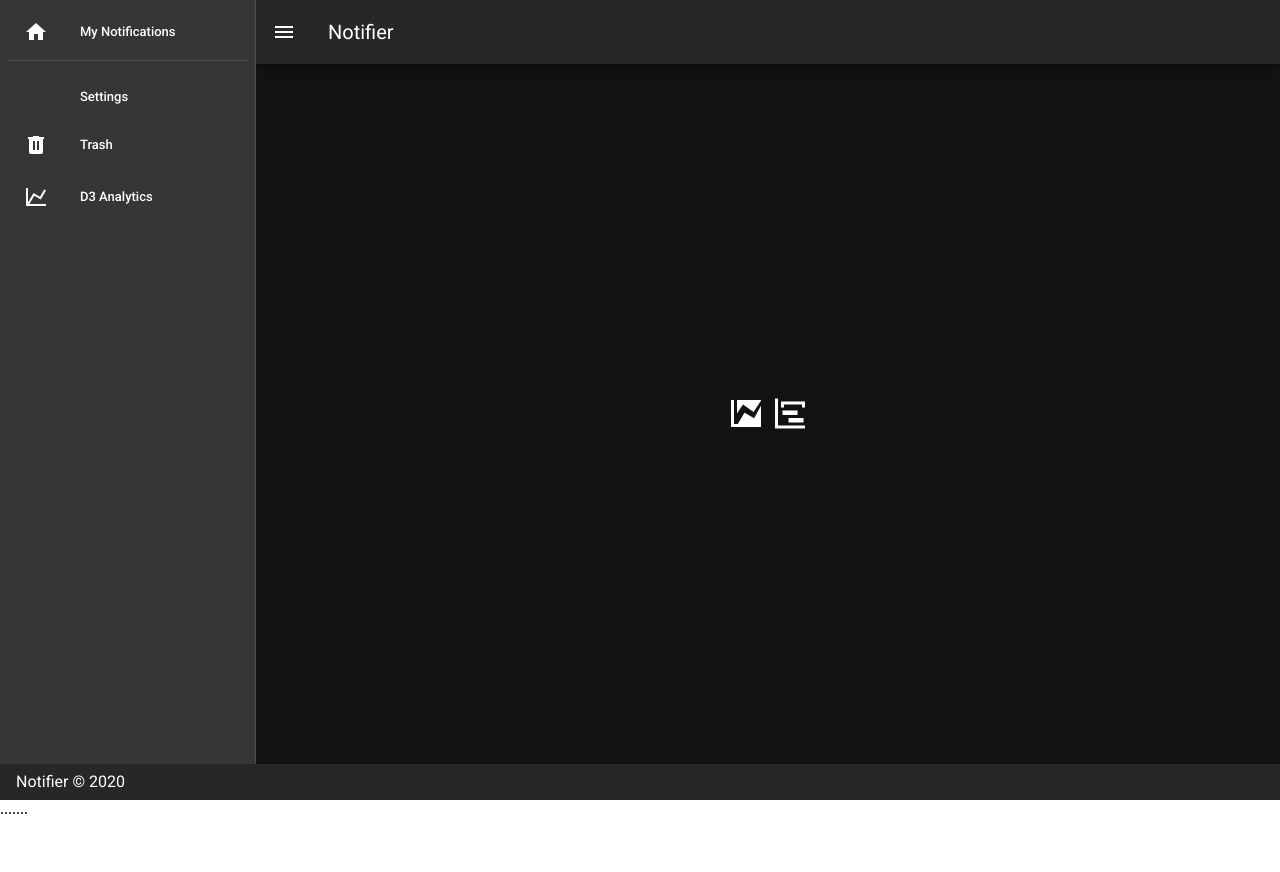
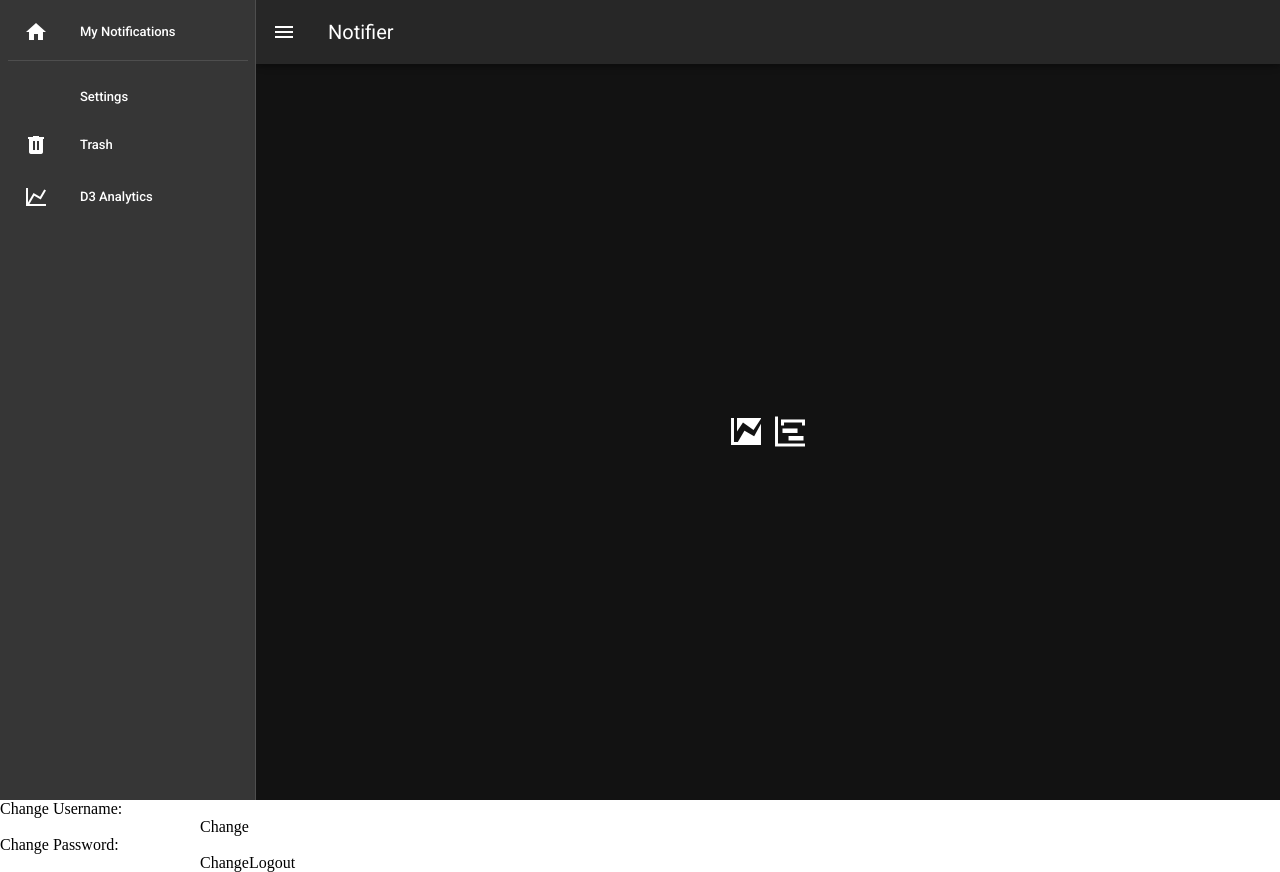
Before and after one commit to DanBullockCS/CSCI3230U-Project, a Vue app in the folder frontend/: page /settings in a window 1280 px wide. Before the commit the page ends 818 px from the top, so only its background shows below. Built offline with nearby package versions, Linux system fonts and the light colour scheme.

Commit message:
added some additional components for setting related tasks in website

```diff
--- a/frontend/src/components/Drawer.vue
+++ b/frontend/src/components/Drawer.vue
@@ -73,9 +73,9 @@
       <v-toolbar-title>Notifier</v-toolbar-title>
     </v-app-bar>
 
-    <v-footer color="gray" app>
+    <!-- <v-footer color="gray" app>
       <span class="white--text">Notifier &copy; 2020</span>
-    </v-footer>
+    </v-footer>-->
   </v-app>
 </template>
 
--- a/frontend/src/views/Settings.vue
+++ b/frontend/src/views/Settings.vue
@@ -1,6 +1,13 @@
 <template>
-  <div class="settings">
-    <p>.......</p>
+  <div id="app">
+    <div>Change Username:</div>
+    <input type="text" name id />
+    <button>Change</button>
+    <div>Change Password:</div>
+    <input type="password" />
+    <button>Change</button>
+
+    <button>Logout</button>
   </div>
 </template>
 
```
Also changed, not shown: frontend/src/components/Login.vue (added, +20 -0 lines), frontend/src/components/SignUp.vue (added, +23 -0 lines).
